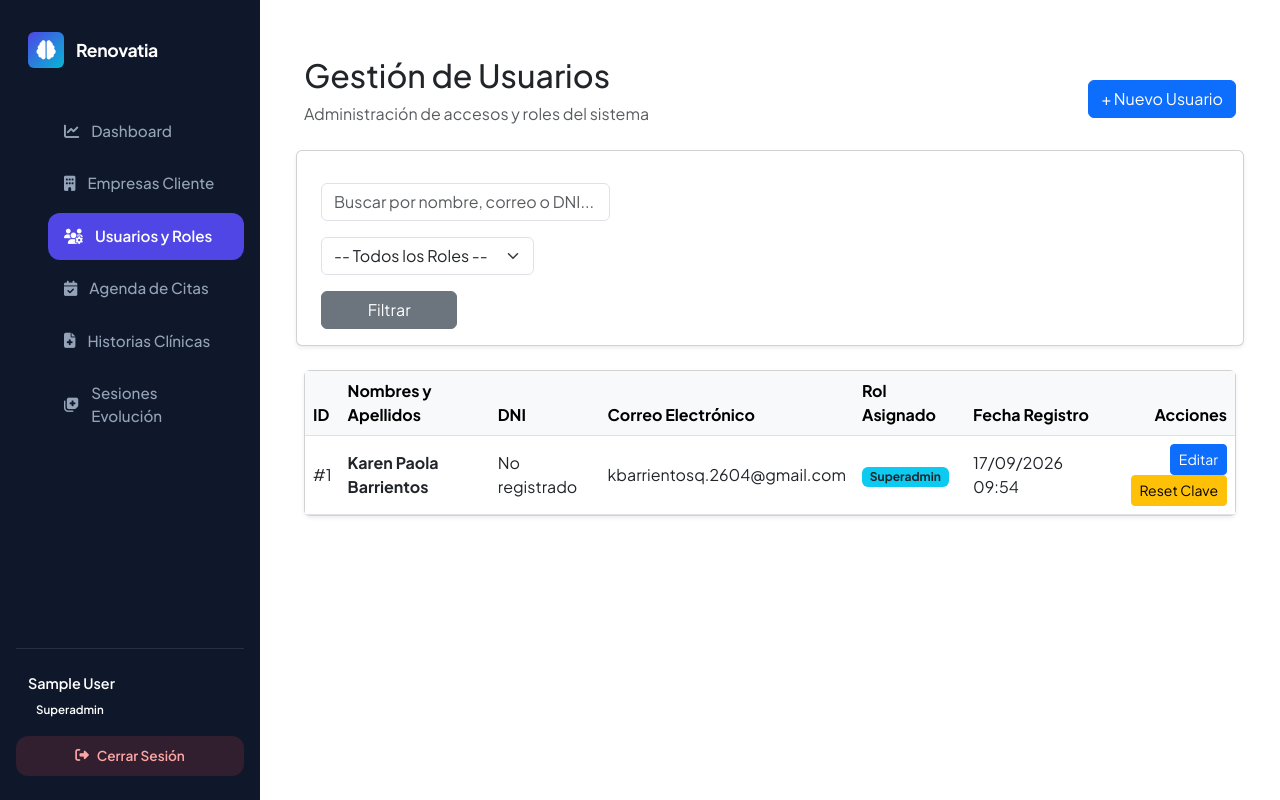
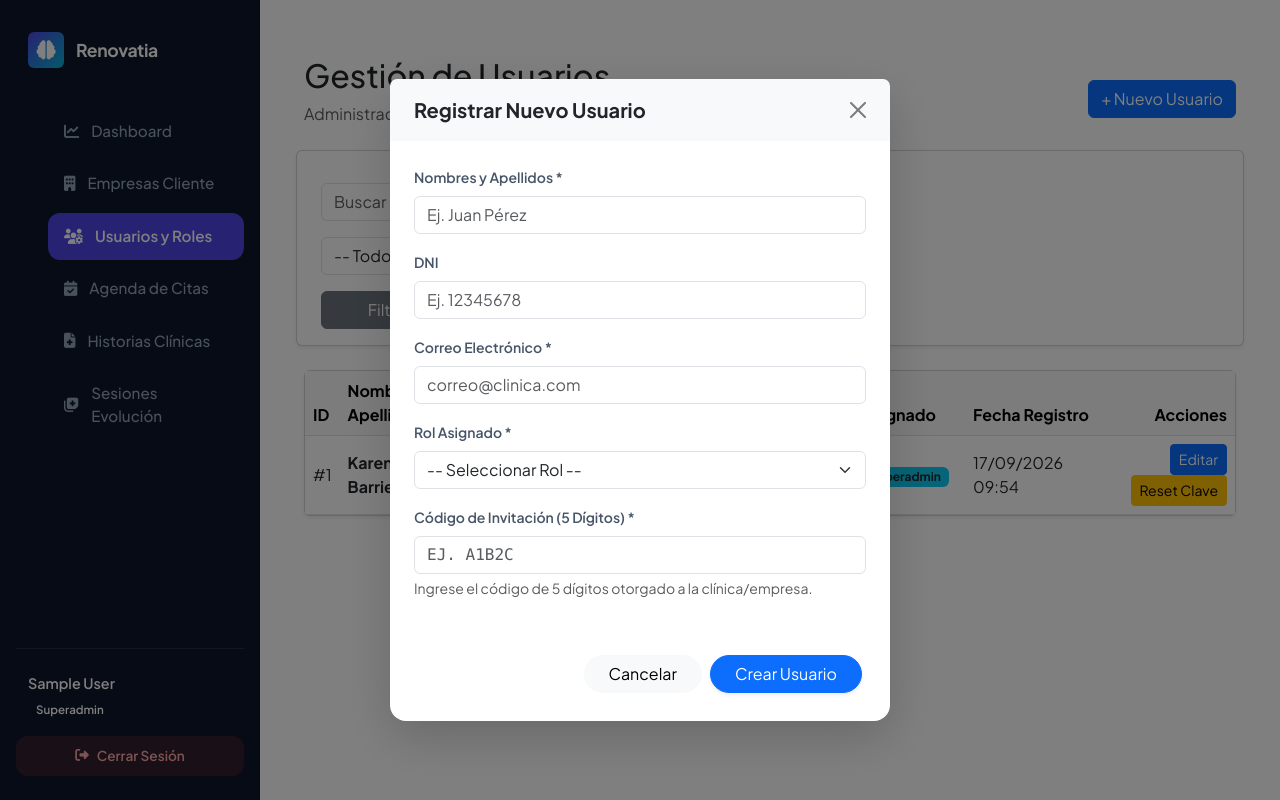
Before and after one commit to karenpbq-bot/TMTR---Renovatia, a Flask app: page /usuarios in a window 1280 px wide, after a click on "+ Nuevo Usuario". Run offline with Flask 3, Linux system fonts and the light colour scheme; the visitor is signed in with stand-in values (Sample User, id 1).

Commit message:
Update usuarios.html

```diff
--- a/templates/usuarios.html
+++ b/templates/usuarios.html
@@ -34,7 +34,7 @@
             <select name="id_cliente" class="form-select">
                 <option value="">-- Todas las Empresas Cliente --</option>
                 {% for cli in clientes %}
-                <option value="{{ cli.id_cliente }}" {% if filtro_cliente|string == cli.id_cliente|string %}selected{% endif %}>{{ cli.nombre_marca }}</option>
+                <option value="{{ cli.id_cliente }}" {% if filtro_cliente|string == cli.id_cliente|string %}selected{% endif %}>{{ cli.nombre_marca }} (Código: {{ cli.codigo_invitacion_5d }})</option>
                 {% endfor %}
             </select>
         </div>
@@ -96,4 +96,67 @@
         </div>
     </div>
 </div>
+
+<!-- Modal Nuevo Usuario (Con validación de Código de Invitación) -->
+<div class="modal fade" id="nuevoUsuarioModal" tabindex="-1" aria-hidden="true">
+    <div class="modal-dialog modal-dialog-centered">
+        <div class="modal-content border-0 shadow-lg rounded-4">
+            <div class="modal-header bg-light border-0 px-4 py-3">
+                <h5 class="modal-title fw-bold text-dark">Registrar Nuevo Usuario</h5>
+                <button type="button" class="btn-close" data-bs-dismiss="modal" aria-label="Close"></button>
+            </div>
+            <form method="POST" action="{{ url_for('usuarios.nuevo_usuario') }}">
+                <div class="modal-body p-4">
+                    <div class="mb-3">
+                        <label class="form-label fw-semibold small">Nombres y Apellidos *</label>
+                        <input type="text" class="form-control" name="nombres_apellidos" placeholder="Ej. Juan Pérez" required>
+                    </div>
+                    <div class="mb-3">
+                        <label class="form-label fw-semibold small">DNI</label>
+                        <input type="text" class="form-control" name="dni" placeholder="Ej. 12345678">
+                    </div>
+                    <div class="mb-3">
+                        <label class="form-label fw-semibold small">Correo Electrónico *</label>
+                        <input type="email" class="form-control" name="correo" placeholder="correo@clinica.com" required>
+                    </div>
+                    <div class="mb-3">
+                        <label class="form-label fw-semibold small">Rol Asignado *</label>
+                        <select class="form-select" name="rol" required>
+                            <option value="">-- Seleccionar Rol --</option>
+                            {% if current_user_role == 'Superadmin' %}
+                            <option value="Director">Director</option>
+                            {% endif %}
+                            <option value="Administrador">Administrador</option>
+                            <option value="Recepcionista">Recepcionista</option>
+                            <option value="Especialista">Especialista</option>
+                            <option value="Paciente">Paciente</option>
+                        </select>
+                    </div>
+
+                    {% if current_user_role == 'Superadmin' and clientes %}
+                    <div class="mb-3">
+                        <label class="form-label fw-semibold small">Empresa Cliente Asignada</label>
+                        <select class="form-select" name="id_cliente">
+                            <option value="">-- Seleccionar Empresa --</option>
+                            {% for cli in clientes %}
+                            <option value="{{ cli.id_cliente }}">{{ cli.nombre_marca }} (Código: {{ cli.codigo_invitacion_5d }})</option>
+                            {% endfor %}
+                        </select>
+                    </div>
+                    {% endif %}
+
+                    <div class="mb-3">
+                        <label class="form-label fw-semibold small">Código de Invitación (5 Dígitos) *</label>
+                        <input type="text" class="form-control text-uppercase font-monospace" name="codigo_invitacion" maxlength="5" placeholder="Ej. A1B2C" required>
+                        <small class="text-muted d-block mt-1">Ingrese el código de 5 dígitos otorgado a la clínica/empresa.</small>
+                    </div>
+                </div>
+                <div class="modal-footer border-0 px-4 pb-4">
+                    <button type="button" class="btn btn-light rounded-pill px-4" data-bs-dismiss="modal">Cancelar</button>
+                    <button type="submit" class="btn btn-primary rounded-pill px-4 shadow-sm">Crear Usuario</button>
+                </div>
+            </form>
+        </div>
+    </div>
+</div>
 {% endblock %}
```
